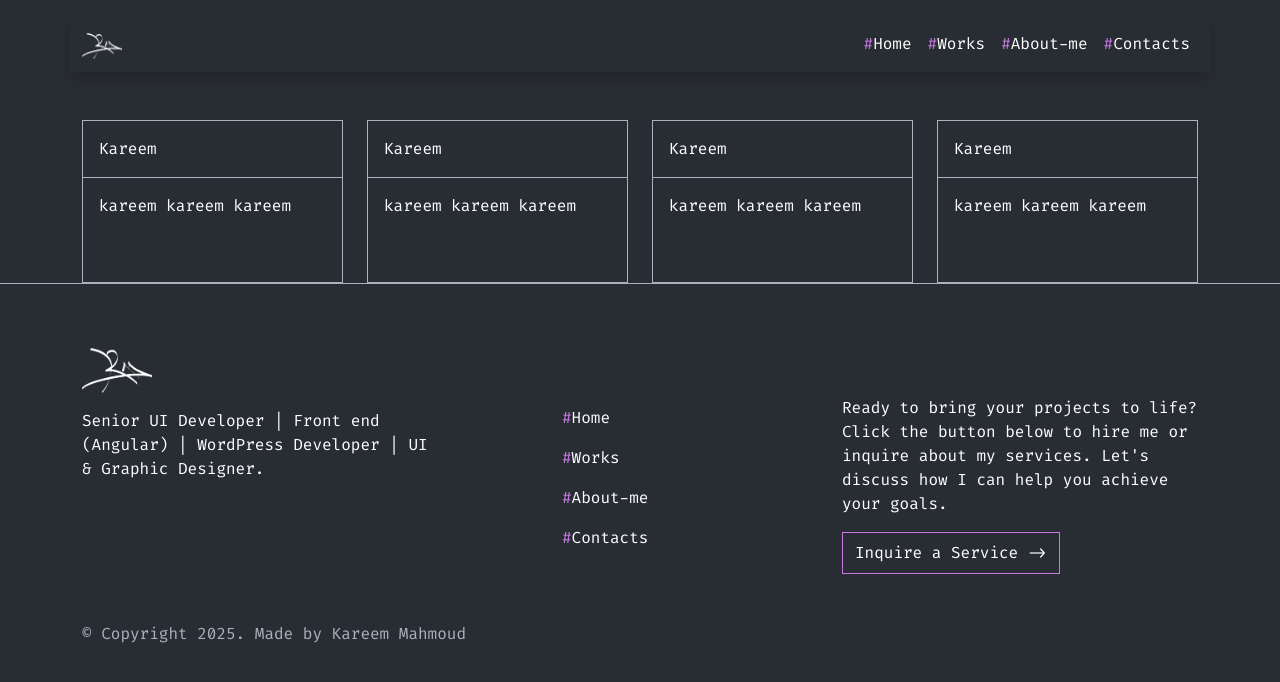
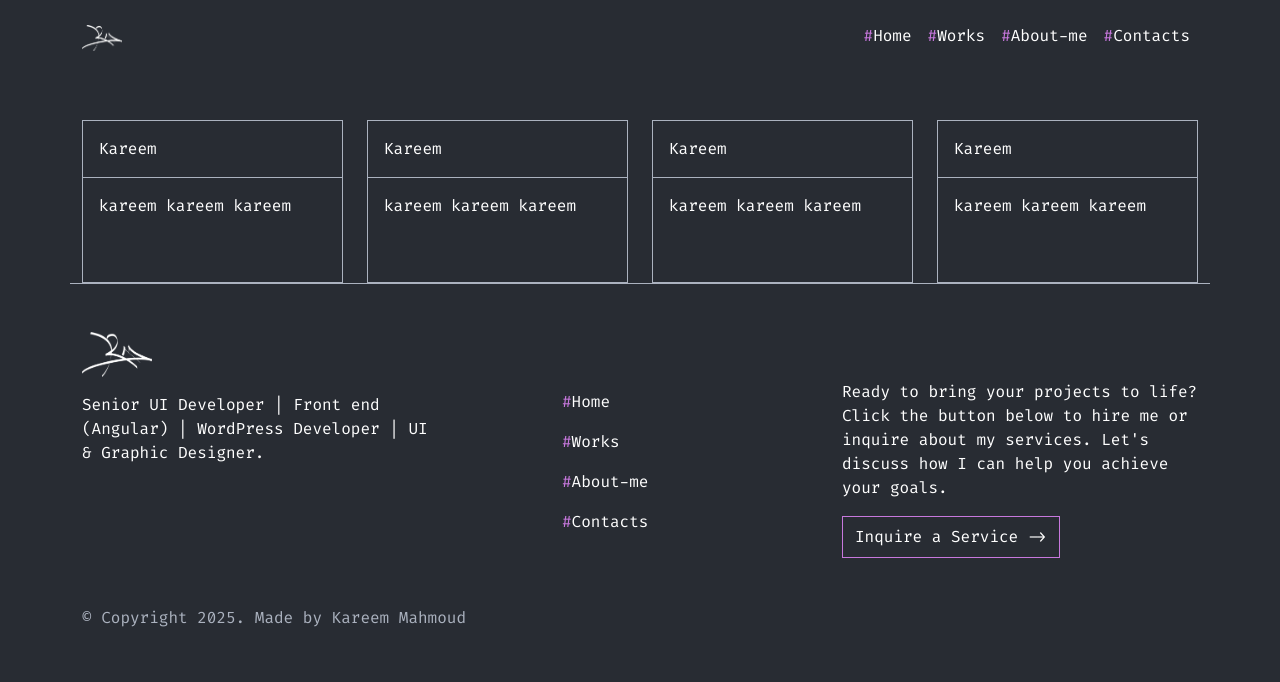
Before and after one commit to kareem-mahmoud/portfolio, an Angular app: page /skills in a window 1280 px wide. Shown: the top 682 px of the page. Built offline with nearby package versions, Linux system fonts and the light colour scheme.

Commit message:
header on scroll header blur background footer top line

```diff
--- a/src/app/shared/footer/footer.html
+++ b/src/app/shared/footer/footer.html
@@ -1,6 +1,6 @@
-<footer class="footer container-fluid pt-5">
-    <div class="footer-container container bg-color mt-3">
-        <div class="row">
+<footer class="footer container-fluid">
+    <div class="footer-container container bg-color">
+        <div class="row pt-5">
             <div class="col-md-4">
                 <div class="info_box">
                     <img [src]="profile[4].logo" alt="logo" class="logo mb-3">
--- a/src/app/shared/footer/footer.scss
+++ b/src/app/shared/footer/footer.scss
@@ -1,7 +1,12 @@
 @import '../../../colors';
 
 .footer {
-    border-top: 1px solid $grey-color;
+    .footer-container {
+        .row {
+            border-top: 1px solid $grey-color;
+        }
+    }
+
     .info_box {
         img.logo {
             width: 70px;
--- a/src/app/shared/footer/footer.ts
+++ b/src/app/shared/footer/footer.ts
@@ -1,6 +1,6 @@
 import { Component, signal } from '@angular/core';
 import { nav } from '../../module/app-module';
-import { ContactForm } from "../contact-form/contact-form";
+// import { ContactForm } from "../contact-form/contact-form";
 
 @Component({
   selector: 'app-footer',
--- a/src/app/shared/header/header.html
+++ b/src/app/shared/header/header.html
@@ -1,4 +1,5 @@
-<header class="header-container container bg-color shadow mt-3">
+<header class="header-container container-fluid py-2 position-relative" [class.scrolled]="isScrolled()">
+    <div class="container">
         <div class="row">
             <div class="col-md-12">
                 <nav class="navbar navbar-expand-md">
@@ -24,4 +25,5 @@
                 </nav>
             </div>
         </div>
+    </div>
 </header>
--- a/src/app/shared/header/header.scss
+++ b/src/app/shared/header/header.scss
@@ -1,4 +1,30 @@
+
 .logo {
     width: 40px;
     filter: invert(100%) !important;
 }
+
+
+:host {
+  display: block;
+  width: 100%;
+
+  header {
+    position: relative;  // Changed from fixed to relative
+    width: 100%;
+    z-index: 1000;
+    transition: all 0.3s ease;
+    background-color: transparent;
+
+
+    &.scrolled {
+      position: fixed !important;  // Add fixed position when scrolled
+      top: 0;
+      left: 0;
+      right: 0;
+      background-color: rgba(40, 44, 51, 0.2) !important;
+      backdrop-filter: blur(5px);
+      box-shadow: 0 2px 10px rgba(0, 0, 0, 0.1);
+    }
+  }
+}
--- a/src/app/shared/header/header.ts
+++ b/src/app/shared/header/header.ts
@@ -1,4 +1,4 @@
-import { Component, inject, signal } from '@angular/core';
+import { Component, HostListener, inject, signal } from '@angular/core';
 import { nav } from '../../module/app-module';
 
 @Component({
@@ -11,8 +11,15 @@ import { nav } from '../../module/app-module';
 export class Header {
 
   darkLabel = 'k';
-
+  isScrolled = signal<boolean>(false);
   logo = signal<string>('km.png');
   headerLinks = signal<any>(nav)
 
+
+  @HostListener('window:scroll')
+  onWindowScroll() {
+    const scrollPosition = window.pageYOffset || document.documentElement.scrollTop || document.body.scrollTop || 0;
+    this.isScrolled.set(scrollPosition > 50);
+  }
+
 }
```
Lines whose indentation alone changed are shown as unchanged.
